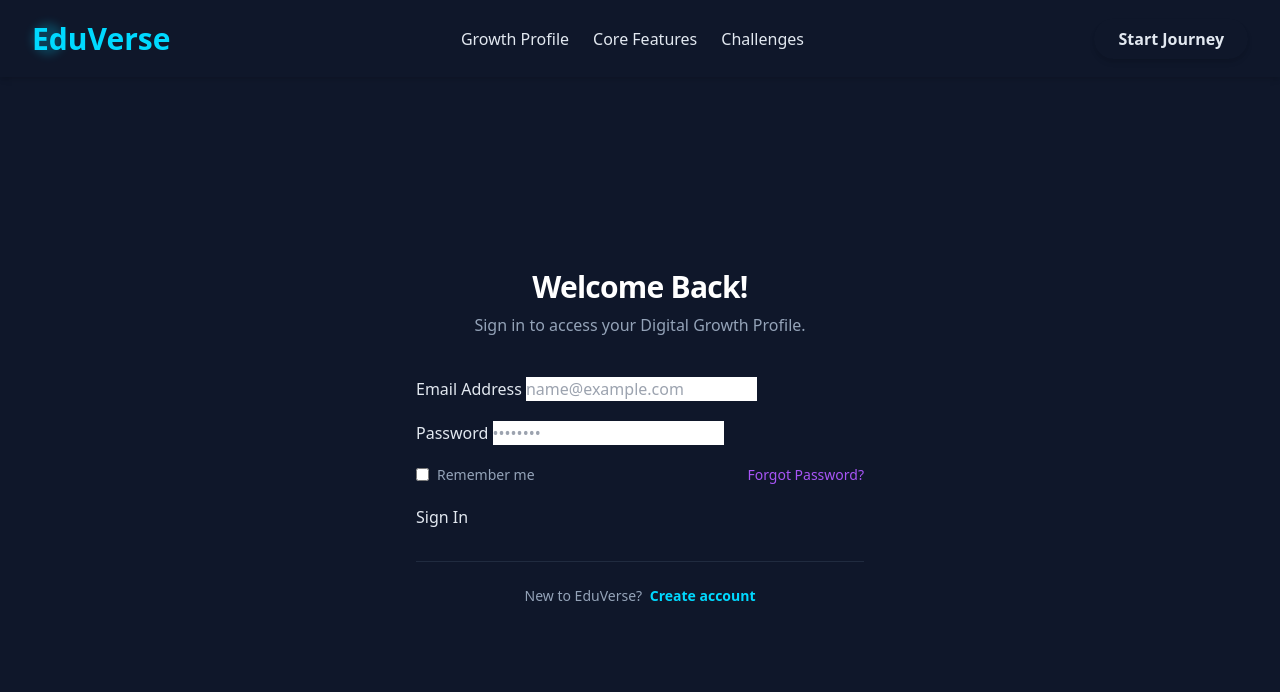
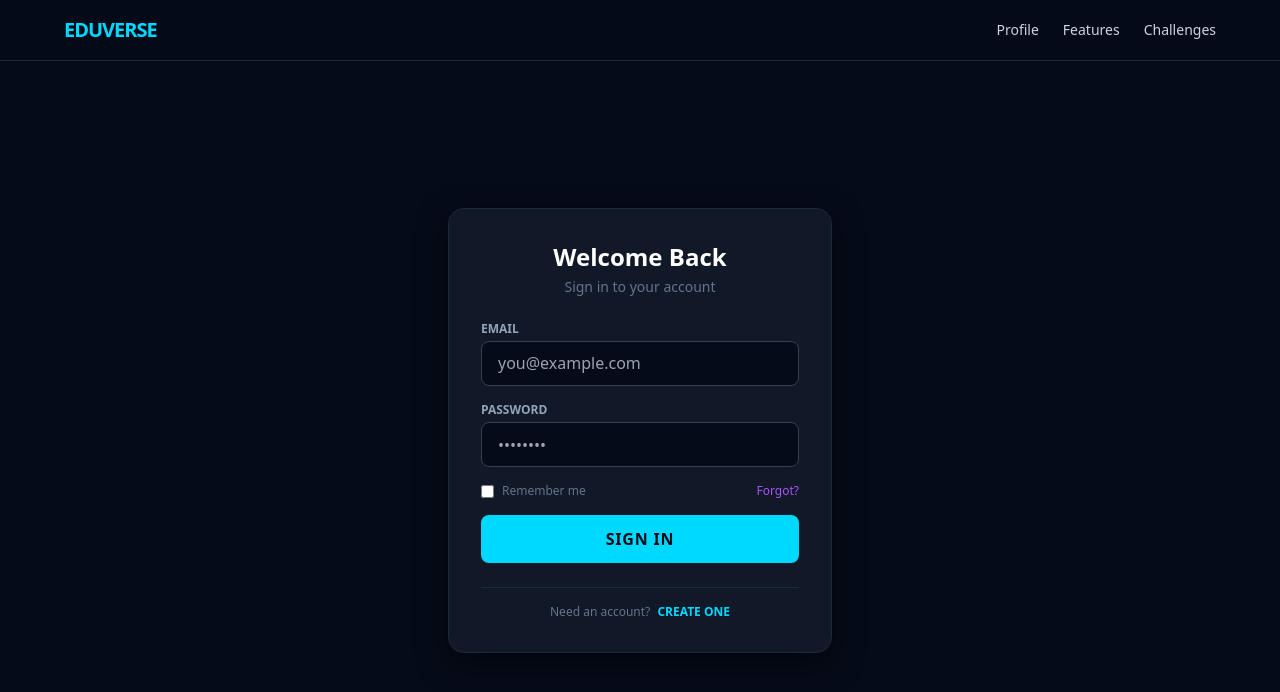
Before and after one commit to IMMORTALGOD66/Edu-Verse, a plain HTML site: page profile.html in a window 1280 px wide. Drawn offline with nearby package versions, Linux system fonts and the light colour scheme.

Commit message:
Update profile.html

```diff
--- a/profile.html
+++ b/profile.html
@@ -3,84 +3,108 @@
 <head>
     <meta charset="UTF-8">
     <meta name="viewport" content="width=device-width, initial-scale=1.0">
-    <title>Login / Register | EduVerse</title>
-
-    <link href="https://fonts.googleapis.com/css2?family=Inter:wght@300;400;600;700;800&display=swap" rel="stylesheet">
-
+    <title>Login | EduVerse</title>
     <script src="https://cdn.tailwindcss.com"></script>
     <script>
         tailwind.config = {
           theme: {
             extend: {
               colors: {
-                'primary': '#00d9ff',    // Cyan
-                'secondary': '#a855f7',  // Violet
-                'dark-navy': '#0f172a',  // Deep Space
-                'card-bg': '#1e293b',    // Slightly lighter navy
+                'primary': '#00d9ff',
+                'secondary': '#a855f7',
+                'dark-navy': '#050b18', /* Deeper for better contrast */
+                'card-bg': '#111827',
               }
             }
           }
         }
     </script>
+    <link rel="stylesheet" href="site.css">
+    <style>
+        /* Essential styles embedded to prevent "invisible" button issue */
+        .auth-card {
+            background: #111827;
+            border: 1px solid #1f2937;
+            border-radius: 1rem;
+            box-shadow: 0 10px 30px rgba(0,0,0,0.5);
+        }
+        .form-input {
+            width: 100%;
+            background: #050b18;
+            border: 1px solid #374151;
+            border-radius: 0.5rem;
+            padding: 0.6rem 1rem;
+            color: white;
+            outline: none;
+        }
+        .form-input:focus { border-color: #00d9ff; }
 
-    <link rel="stylesheet" href="site.css">
-    <link rel="stylesheet" href="profile-styles.css">
+        /* THE VISIBLE BUTTON */
+        .btn-auth-submit {
+            width: 100%;
+            background-color: #00d9ff !important; /* Force Cyan visibility */
+            color: #050b18 !important; /* Dark text for contrast */
+            font-weight: 800;
+            padding: 0.75rem;
+            border-radius: 0.5rem;
+            text-transform: uppercase;
+            letter-spacing: 0.05em;
+            display: block;
+            border: none;
+            cursor: pointer;
+            transition: transform 0.1s;
+        }
+        .btn-auth-submit:hover {
+            background-color: #a855f7 !important;
+            color: white !important;
+            transform: scale(1.02);
+        }
+        .hidden { display: none; }
+    </style>
 </head>
 
-<body class="bg-dark-navy text-slate-200 min-h-screen antialiased font-sans">
+<body class="bg-dark-navy text-slate-300 min-h-screen font-sans flex flex-col">
 
-    <header class="header">
-        <nav class="nav-bar">
-            <a href="index.html" class="nav-logo group text-primary">
-                <div class="w-8 h-8 bg-primary rounded-full blur-sm absolute opacity-20 group-hover:opacity-40 transition-opacity"></div>
-                EduVerse
-            </a>
-
-            <div id="nav-links" class="nav-links">
-                <a href="profile.html" class="nav-link">Growth Profile</a>
-                <a href="features.html" class="nav-link">Core Features</a>
-                <a href="challenges.html" class="nav-link">Challenges</a>
+    <header class="p-4 border-b border-slate-800 bg-dark-navy/50 backdrop-blur-md">
+        <nav class="max-w-6xl mx-auto flex justify-between items-center">
+            <a href="index.html" class="text-primary font-black text-xl tracking-tighter">EDUVERSE</a>
+            <div class="hidden md:flex gap-6 text-sm font-medium">
+                <a href="profile.html" class="hover:text-primary transition">Profile</a>
+                <a href="features.html" class="hover:text-primary transition">Features</a>
+                <a href="challenges.html" class="hover:text-primary transition">Challenges</a>
             </div>
-
-            <a href="#" class="btn-nav-cta">Start Journey</a>
         </nav>
     </header>
 
-    <main class="flex items-center justify-center px-4 py-20 min-h-[90vh]">
-        <div class="w-full max-w-md">
-            <div class="auth-card">
+    <main class="flex-grow flex items-center justify-center p-4">
+        <div class="w-full max-w-sm">
+            <div class="auth-card p-6 md:p-8">
 
-                <div class="text-center mb-10">
-                    <h2 id="auth-header-title" class="text-3xl font-extrabold text-white tracking-tight mb-2">
-                        Welcome Back!
-                    </h2>
-                    <p id="auth-header-subtitle" class="text-slate-400">
-                        Sign in to access your Digital Growth Profile.
-                    </p>
+                <div class="text-center mb-6">
+                    <h2 id="auth-header-title" class="text-2xl font-bold text-white mb-1">Welcome Back</h2>
+                    <p id="auth-header-subtitle" class="text-slate-500 text-sm">Sign in to your account</p>
                 </div>
 
-                <form id="auth-form" class="space-y-5" action="/api/login" method="POST">
+                <form id="auth-form" class="space-y-4">
                     <div>
-                        <label for="email" class="form-label">Email Address</label>
-                        <input id="email" name="email" type="email" required class="form-input" placeholder="name@example.com">
+                        <label class="block text-xs font-bold text-slate-400 uppercase mb-1">Email</label>
+                        <input id="email" type="email" required class="form-input" placeholder="you@example.com">
                     </div>
 
                     <div id="password-field-group">
-                        <label for="password" class="form-label">Password</label>
-                        <input id="password" name="password" type="password" required class="form-input" placeholder="••••••••">
+                        <label class="block text-xs font-bold text-slate-400 uppercase mb-1">Password</label>
+                        <input id="password" type="password" required class="form-input" placeholder="••••••••">
                     </div>
 
-                    <div id="registration-details-group" class="hidden space-y-5">
+                    <div id="registration-details-group" class="hidden space-y-4">
                         <div>
-                            <label for="full-name" class="form-label">Full Name</label>
-                            <input id="full-name" name="full-name" type="text" class="form-input" placeholder="John Doe">
+                            <label class="block text-xs font-bold text-slate-400 uppercase mb-1">Full Name</label>
+                            <input id="full-name" type="text" class="form-input" placeholder="Your Name">
                         </div>
-
-                        <div class="grid grid-cols-2 gap-4">
+                        <div class="grid grid-cols-2 gap-3">
                             <div>
-                                <label for="grade" class="form-label">Grade</label>
-                                <select id="grade" name="grade" class="form-input appearance-none">
-                                    <option value="" disabled selected>Select</option>
+                                <label class="block text-xs font-bold text-slate-400 uppercase mb-1">Grade</label>
+                                <select id="grade" class="form-input">
                                     <option value="9">Class 9</option>
                                     <option value="10">Class 10</option>
                                     <option value="11">Class 11</option>
@@ -88,28 +112,26 @@
                                 </select>
                             </div>
                             <div>
-                                <label for="domain" class="form-label">Domain</label>
-                                <select id="domain" name="domain" class="form-input appearance-none">
-                                    <option value="" disabled selected>Select Path</option>
+                                <label class="block text-xs font-bold text-slate-400 uppercase mb-1">Path</label>
+                                <select id="domain" class="form-input">
                                     <option value="coding">Coding</option>
-                                    <option value="art">Digital Art</option>
-                                    <option value="data">Data Science</option>
+                                    <option value="art">Design</option>
                                 </select>
                             </div>
                         </div>
                     </div>
 
                     <div id="confirm-password-field-group" class="hidden">
-                        <label for="confirm-password" class="form-label">Confirm Password</label>
-                        <input id="confirm-password" name="confirm-password" type="password" class="form-input" placeholder="••••••••">
+                        <label class="block text-xs font-bold text-slate-400 uppercase mb-1">Confirm</label>
+                        <input id="confirm-password" type="password" class="form-input" placeholder="••••••••">
                     </div>
 
-                    <div id="login-options-group" class="flex items-center justify-between text-sm">
-                        <label class="flex items-center cursor-pointer">
-                            <input type="checkbox" class="rounded border-slate-700 bg-slate-800 text-primary focus:ring-primary">
-                            <span class="ml-2 text-slate-400">Remember me</span>
+                    <div id="login-options-group" class="flex justify-between items-center text-xs">
+                        <label class="flex items-center gap-2">
+                            <input type="checkbox" class="accent-primary">
+                            <span class="text-slate-500">Remember me</span>
                         </label>
-                        <a href="#" class="text-secondary hover:text-primary transition-colors">Forgot Password?</a>
+                        <a href="#" class="text-secondary hover:text-primary transition">Forgot?</a>
                     </div>
 
                     <button id="auth-submit-button" type="submit" class="btn-auth-submit">
@@ -117,18 +139,54 @@
                     </button>
                 </form>
 
-                <div class="mt-8 pt-6 border-t border-slate-700/50 text-center">
-                    <p class="text-slate-400 text-sm">
-                        <span id="auth-toggle-text">New to EduVerse?</span>
-                        <a href="#" id="auth-toggle-link" onclick="toggleAuthMode(event)" class="text-primary font-semibold hover:underline ml-1">
-                            Create account
-                        </a>
-                    </p>
+                <div class="mt-6 pt-4 border-t border-slate-800 text-center text-xs">
+                    <span id="auth-toggle-text" class="text-slate-500">Need an account?</span>
+                    <button onclick="toggleAuthMode(event)" id="auth-toggle-link" class="text-primary font-bold ml-1 hover:underline uppercase">
+                        Create One
+                    </button>
                 </div>
+
             </div>
         </div>
     </main>
 
-    <script src="auth-toggle.js"></script>
+    <script>
+        let isRegisterMode = false;
+        function toggleAuthMode(e) {
+            e.preventDefault();
+            isRegisterMode = !isRegisterMode;
+
+            const elements = {
+                title: document.getElementById('auth-header-title'),
+                subtitle: document.getElementById('auth-header-subtitle'),
+                btn: document.getElementById('auth-submit-button'),
+                regGroup: document.getElementById('registration-details-group'),
+                confirmGroup: document.getElementById('confirm-password-field-group'),
+                options: document.getElementById('login-options-group'),
+                toggleText: document.getElementById('auth-toggle-text'),
+                toggleLink: document.getElementById('auth-toggle-link')
+            };
+
+            if (isRegisterMode) {
+                elements.title.innerText = "Join EduVerse";
+                elements.subtitle.innerText = "Begin your journey";
+                elements.btn.innerText = "Create Account";
+                elements.regGroup.classList.remove('hidden');
+                elements.confirmGroup.classList.remove('hidden');
+                elements.options.classList.add('hidden');
+                elements.toggleText.innerText = "Already a member?";
+                elements.toggleLink.innerText = "Sign In";
+            } else {
+                elements.title.innerText = "Welcome Back";
+                elements.subtitle.innerText = "Sign in to your account";
+                elements.btn.innerText = "Sign In";
+                elements.regGroup.classList.add('hidden');
+                elements.confirmGroup.classList.add('hidden');
+                elements.options.classList.remove('hidden');
+                elements.toggleText.innerText = "Need an account?";
+                elements.toggleLink.innerText = "Create One";
+            }
+        }
+    </script>
 </body>
 </html>
```
